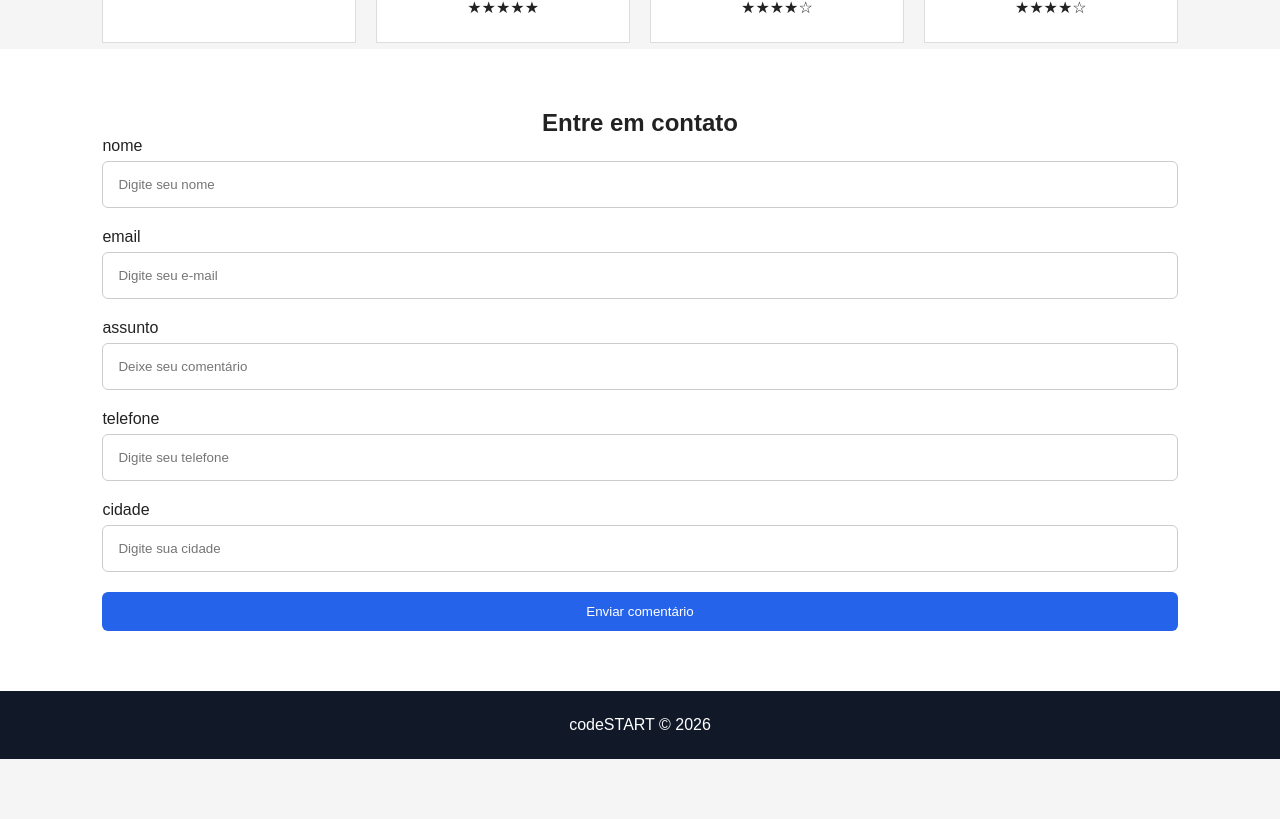
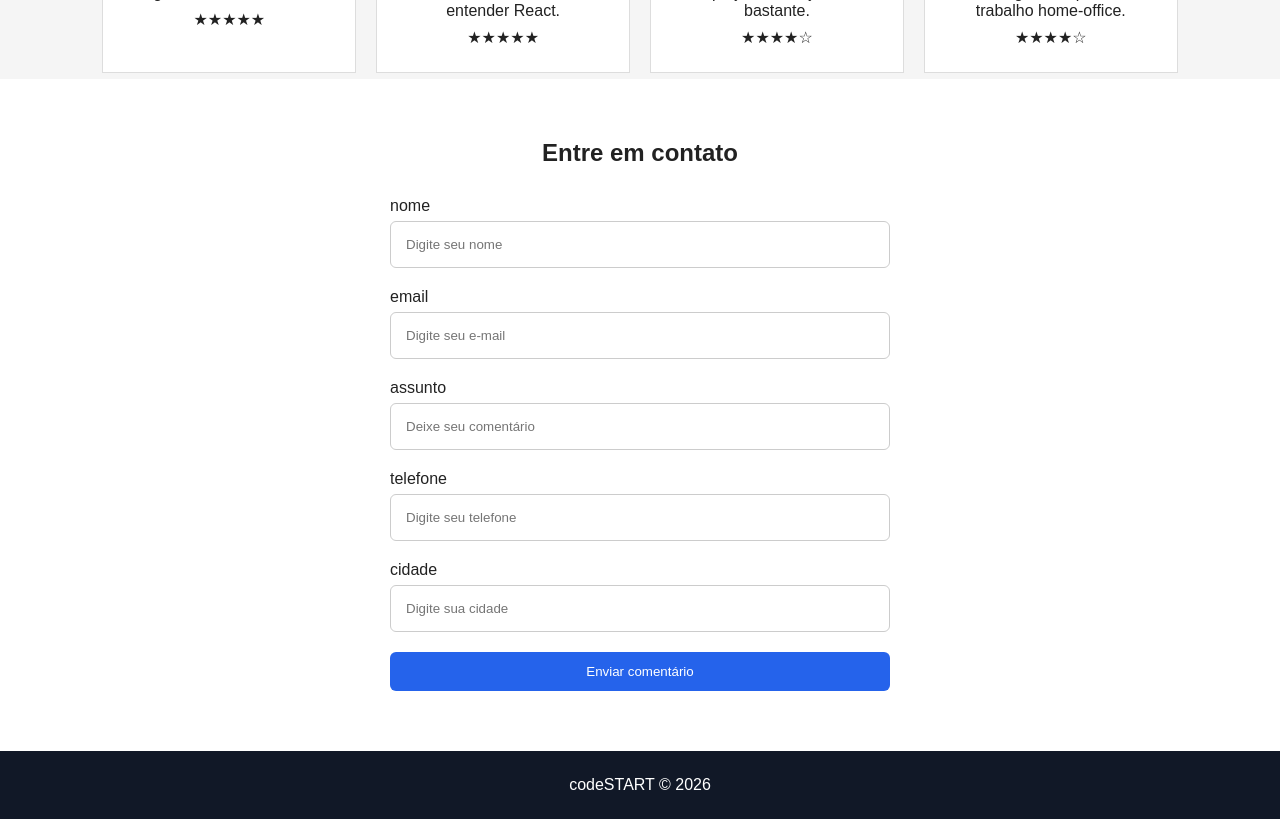
Before and after one commit to DouglasTDS/React_aula-2026, a React (Vite) app in the folder landing-page/: page / in a window 1280 px wide. Shown: the part 1680-2499 px from the top of the page. Before the commit the page ends 2439 px from the top, so only its background shows below. Built offline with nearby package versions, Linux system fonts and the light colour scheme.

Commit message:
Landing-page finalizada, com uso das props e prop children

```diff
--- a/landing-page/src/App.css
+++ b/landing-page/src/App.css
@@ -139,7 +139,7 @@ border-radius: 5px;
     text-align: center;
 }
 
-.form{
+.contato form{
     max-width: 500px;
     margin: 30px auto 0;
 }
@@ -183,3 +183,32 @@ form button{
     background-color: #111827;
     color: white;
 }
+
+/* ENTRE EM CONTATO */
+
+.entre-contato {
+  padding: 60px 8%;
+  background: white;
+}
+
+.entre-contato h2 {
+  text-align: center;
+}
+
+.entre-contato form {
+  max-width: 500px;
+  margin: 30px auto 0;
+}
+
+.entre-contato button {
+  width: 100%;
+  padding: 12px;
+
+  border: none;
+  border-radius: 6px;
+
+  background: #2563eb;
+  color: white;
+
+  cursor: pointer;
+}
--- a/landing-page/src/components/Contatos.jsx
+++ b/landing-page/src/components/Contatos.jsx
@@ -4,7 +4,7 @@ import Input from "./Input"
 
     return (
 
-        <section className="contato" id="contato">
+        <section className="entre-contato" id="contato">
 
             <h2>Entre em contato</h2>
 
```
